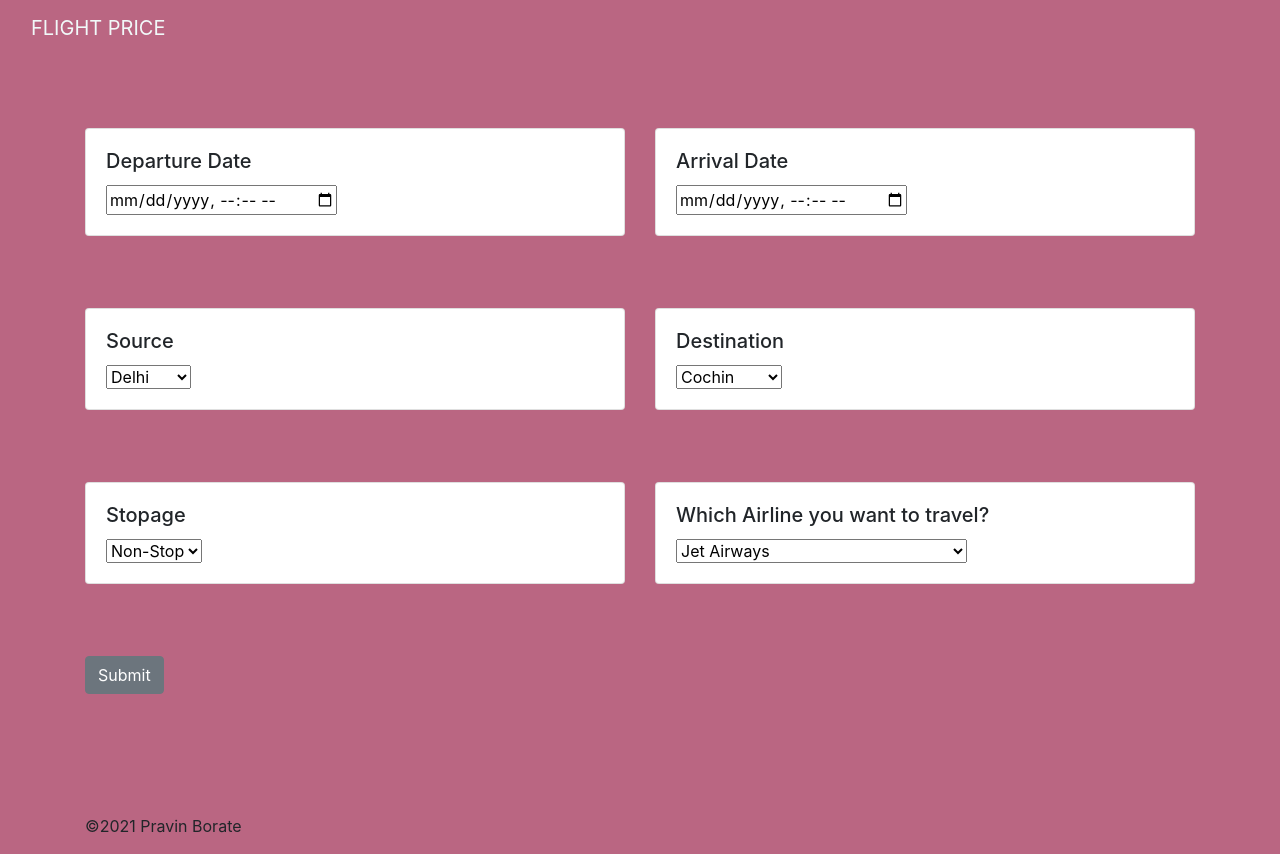
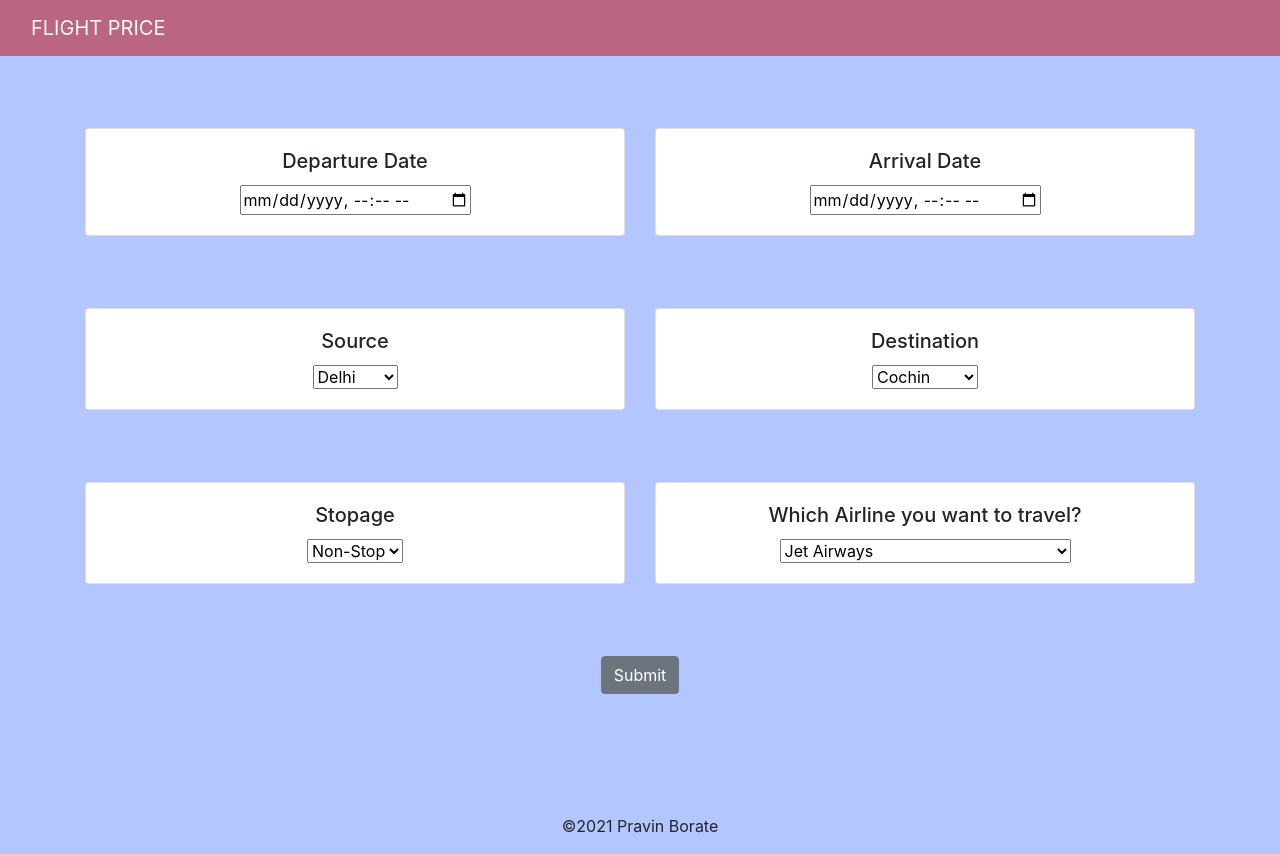
Before and after one commit to Pravin1Borate/Flight-Fare-Prediction, a Flask app: page /predict in a window 1280 px wide. Run offline with Flask 2, Linux system fonts and the light colour scheme; parts of the project's set-up code (start-up, migrations or seed data) failed here and were passed over; some libraries are stand-ins or nearby versions.

Commit message:
Flask App for Flight Fare Prediction

```diff
--- a/static/css/styles.css
+++ b/static/css/styles.css
@@ -1,10 +1,7 @@
 body {
-    background-color: #ba6682;
-<<<<<<< HEAD
-    text-align: left;
-=======
+    background-color: #b3c6ff;
     text-align: center;
->>>>>>> origin/main
+
 }
 
 .navbar {
```
